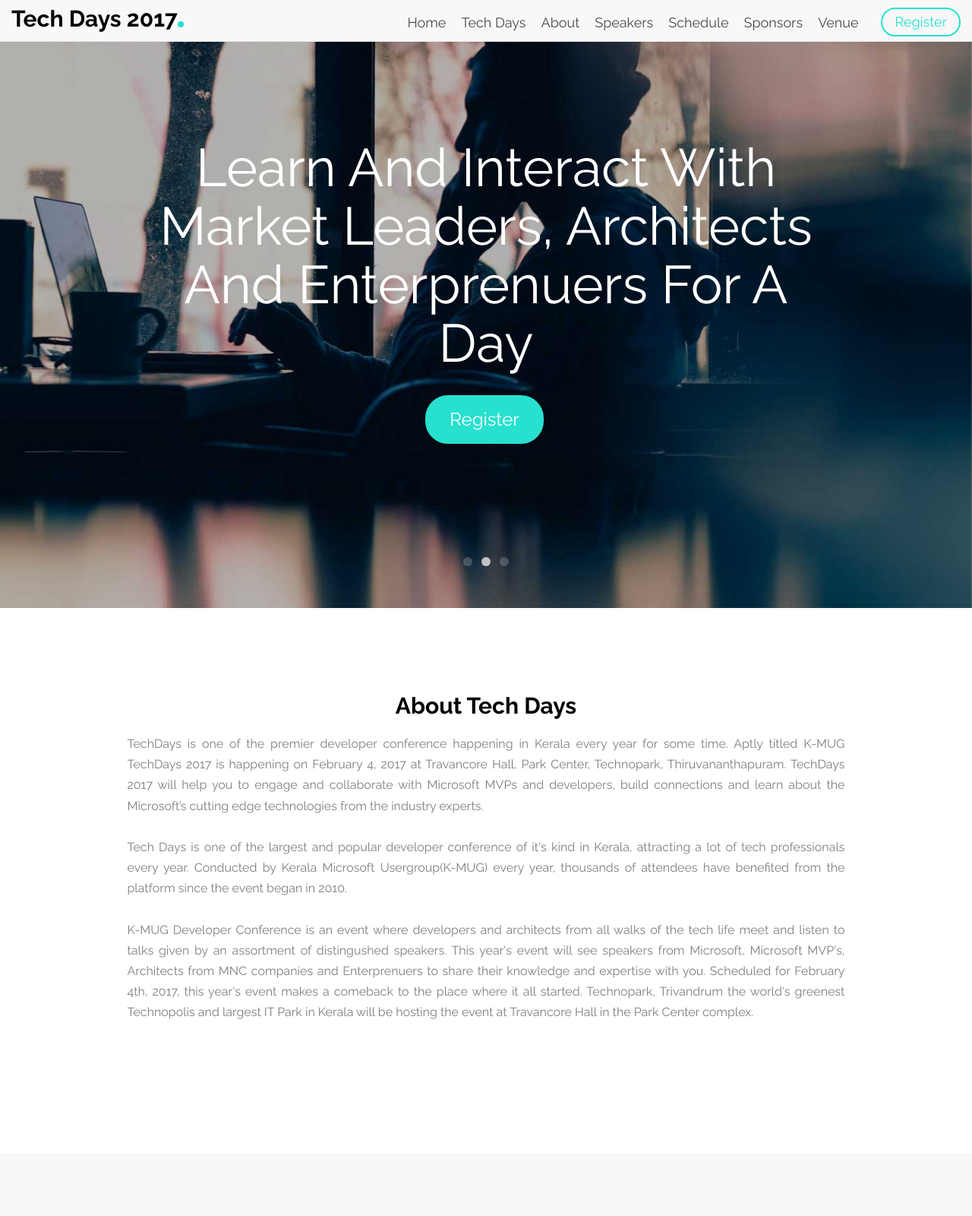
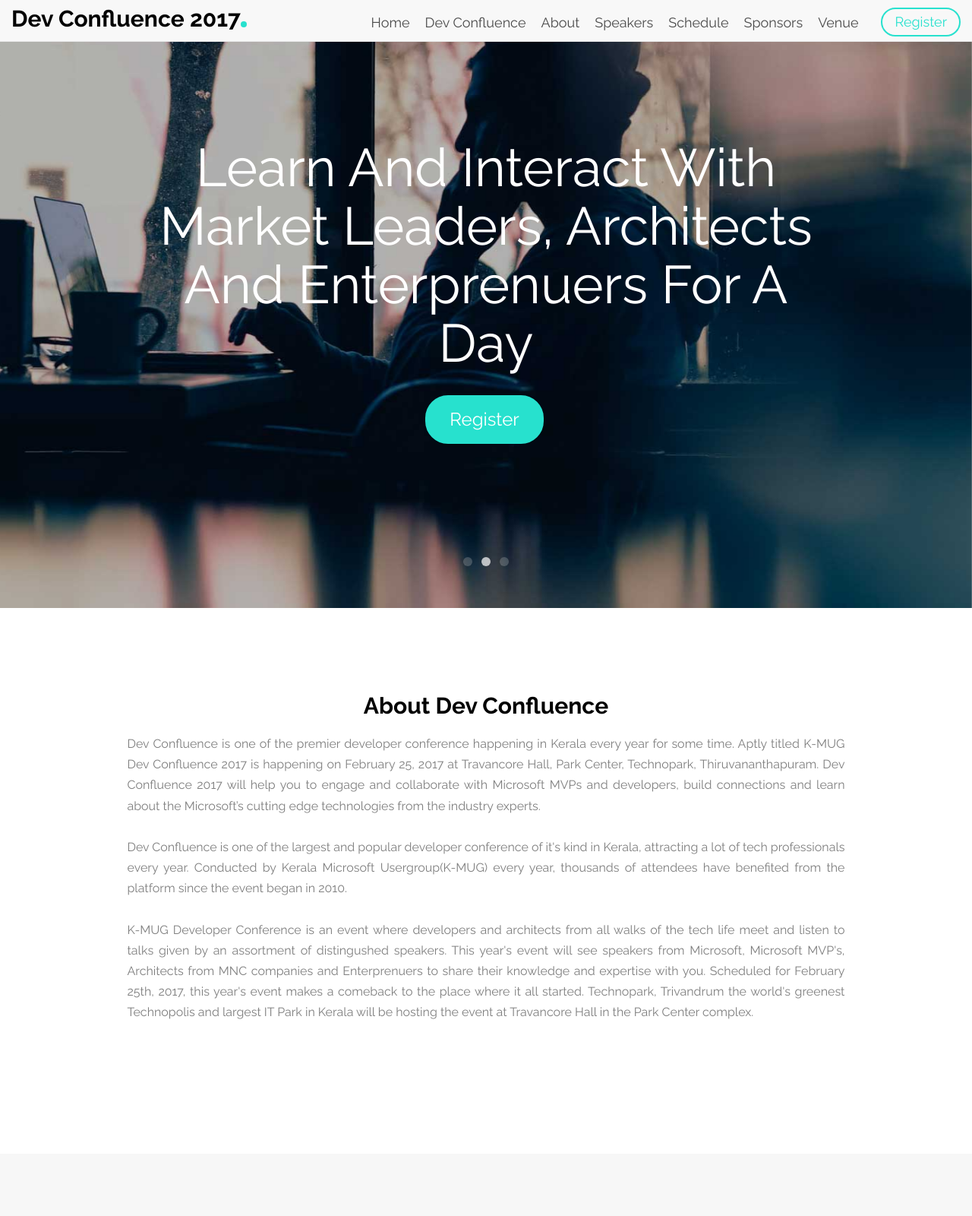
Before and after one commit to amaldevv/techdays, a plain HTML site: page index.html in a window 1280 px wide. Shown: the top 1600 px of the page at 76% size. Drawn offline with Linux system fonts and the light colour scheme; files whose address does not match are found by name.

Commit message:
Checked in index.html

```diff
--- a/index.html
+++ b/index.html
@@ -7,14 +7,14 @@
 	<head>
 	<meta charset="utf-8">
 	<meta http-equiv="X-UA-Compatible" content="IE=edge">
-	<title>K-MUG &mdash; Tech Days 2017</title>
+	<title>K-MUG &mdash; Dev Confluence 2017</title>
 	<meta name="viewport" content="width=device-width, initial-scale=1">
-	<meta name="description" content="Tech Days 2017 by Kerala Microsoft User Group" />
-	<meta name="keywords" content="KMUG, Tech Days, Microsoft, Telerik, UST Global" />
+	<meta name="description" content="Dev Confluence 2017 by Kerala Microsoft User Group" />
+	<meta name="keywords" content="KMUG, Dev Confluence, Microsoft, Telerik, UST Global" />
 	<meta name="author" content="KMUG" />
 
   	<!-- Facebook and Twitter integration -->
-    <meta property="og:title" content="K-MUG Tech Days 2017" />
+    <meta property="og:title" content="K-MUG Dev Confluence 2017" />
     <meta property="og:url" content="http://devcon2016.k-mug.net/" />
     <meta property="og:image" content="http://devcon2016.k-mug.net/img/kmuglogo.png" />
 	<meta property="og:site_name" content=""/>
@@ -60,12 +60,12 @@
 		<nav role="navigation" class="navbar navbar-default navbar-fixed-top">
 			<div class="container-fluid">
 				<div class="navbar-header">
-					<h1><a  href="index.html">Tech Days 2017</a></h1>
+					<h1><a  href="index.html">Dev Confluence 2017</a></h1>
 				</div>
 				<div class="collapse navbar-collapse">
 					<ul class="nav navbar-nav navbar-right" style="vertical-align:middle" >
-						<li><a href="work.html">Home</a></li>
-						<li><a href="#about-techday">Tech Days</a></li>
+						<li><a href="#home">Home</a></li>
+						<li><a href="#about-techday">Dev Confluence</a></li>
 						<li><a href="#about-kmug">About</a></li>
 						<li><a href="#speakers">Speakers</a></li>
 						<li><a href="#schedule">Schedule</a></li>
@@ -82,6 +82,7 @@
 
 	</div>
 	<aside id="fh5co-hero" class="js-fullheight">
+		<section id="home" >
 		<div class="flexslider js-fullheight">
 			<ul class="slides">
 		   	<li style="background-image: url(images/slide_3.jpg);">
@@ -89,9 +90,9 @@
 		   		<div class="container">
 		   			<div class="col-md-10 col-md-offset-1 text-center js-fullheight slider-text">
 		   				<div class="slider-text-inner">
-		   					<h2>K-MUG Tech Days 2017</h2>
+		   					<h2>K-MUG Dev Confluence 2017</h2>
 							<h3>An Exclusive Developer Event From Kerala Microsoft User group(KMUG)</h3>
-							<h4>February 4, 2017, Trivandrum</h4>
+							<h4>February 25, 2017, Trivandrum</h4>
 		   					<p><a href="#" class="btn btn-primary btn-lg">Register</a></p>
 		   				</div>
 		   			</div>
@@ -119,23 +120,24 @@
 		   	</li>
 		  	</ul>
 	  	</div>
+	  	</section>
 	</aside>
 	<section id="about-techday">
 	<div id="fh5co-services-section">
 		<div class="container">
 			<div class="row">
 				<div class="col-md-10 col-md-offset-1 text-center fh5co-heading animate-box">
-					<h2>About Tech Days</h2>
-					<p class="text-justify">TechDays is one of the premier developer conference happening in Kerala every year for some time. Aptly titled K-MUG TechDays 2017 is happening on
-						February 4, 2017 at Travancore Hall, Park Center, Technopark, Thiruvananthapuram. TechDays 2017 will help you to engage and collaborate with
+					<h2>About Dev Confluence</h2>
+					<p class="text-justify">Dev Confluence is one of the premier developer conference happening in Kerala every year for some time. Aptly titled K-MUG Dev Confluence 2017 is happening on
+						February 25, 2017 at Travancore Hall, Park Center, Technopark, Thiruvananthapuram. Dev Confluence 2017 will help you to engage and collaborate with
 						Microsoft MVPs and developers, build connections and learn about the Microsoft’s cutting edge technologies from the industry experts.<br /><br />
 
-						Tech Days is one of the largest and popular developer conference of it's kind in Kerala, attracting a lot of tech professionals every year. Conducted by
+						Dev Confluence is one of the largest and popular developer conference of it's kind in Kerala, attracting a lot of tech professionals every year. Conducted by
 						Kerala Microsoft Usergroup(K-MUG) every year, thousands of attendees have benefited from the platform since the event began in 2010.<br /><br />
 
 						K-MUG Developer Conference is an event where developers and architects from all walks of the tech life meet and listen to talks given by an assortment
 						of distingushed speakers. This year's event will see speakers from Microsoft, Microsoft MVP's, Architects from MNC companies and Enterprenuers to
-						share their knowledge and expertise with you. Scheduled for February 4th, 2017, this year's event makes a comeback to the place where it all started.
+						share their knowledge and expertise with you. Scheduled for February 25th, 2017, this year's event makes a comeback to the place where it all started.
 						Technopark, Trivandrum the world's greenest Technopolis and largest IT Park in Kerala will be hosting the event at Travancore Hall in the Park Center complex.
 
 					</p>
@@ -610,7 +612,7 @@
 						</div>
 					</a>
 				</div>
-				<div class="col-md-3 col-sm-3 animate-box">
+				<div class="col-md-4 col-sm-4 animate-box">
 					<a href="#" class="item-grid">
 						<!--<div class="image" style="background-image: url(images/image_2.jpg)"></div>-->
 						<div class="v-align">
```
Also changed, not shown: css/style.css (+7 -0 lines).
